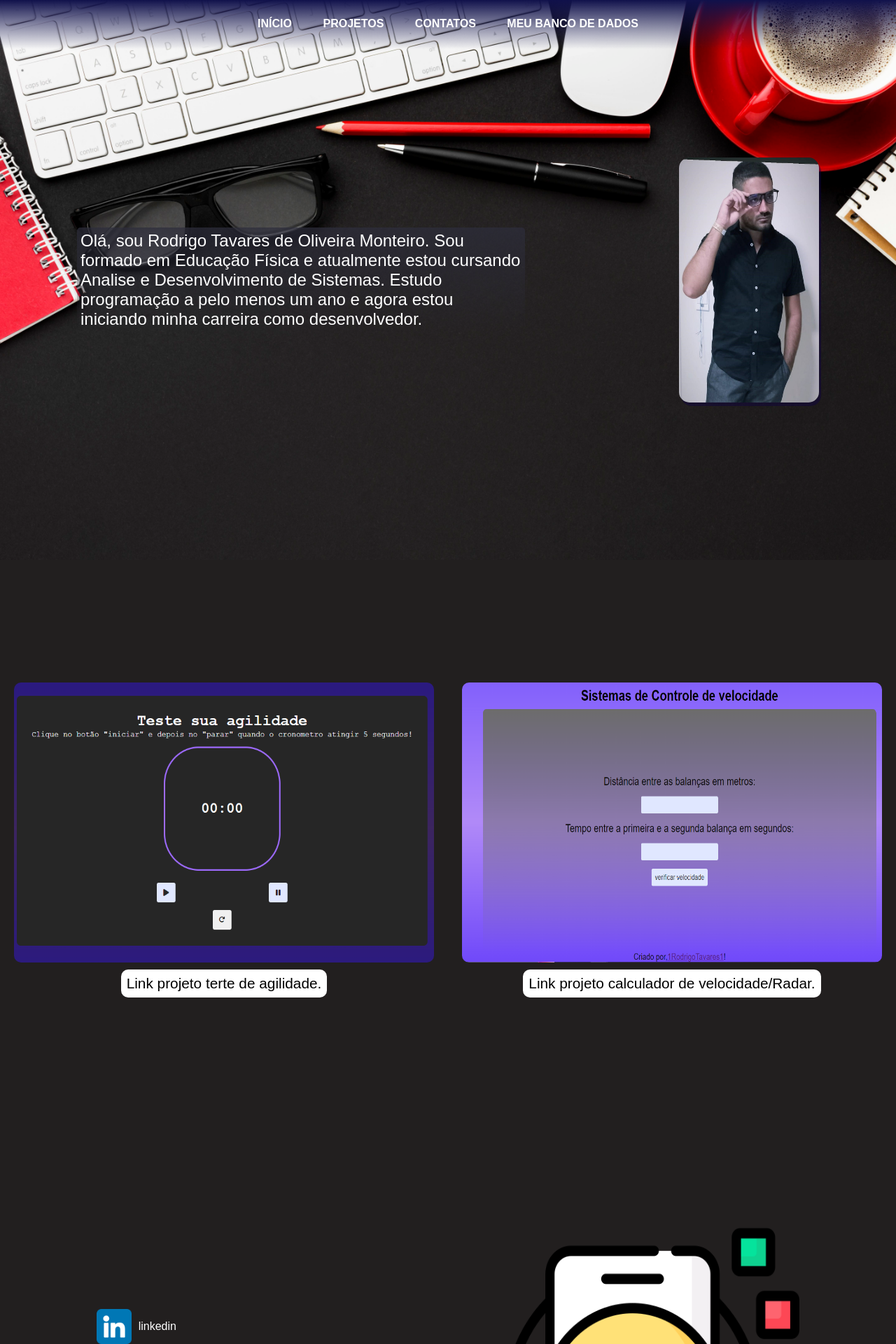
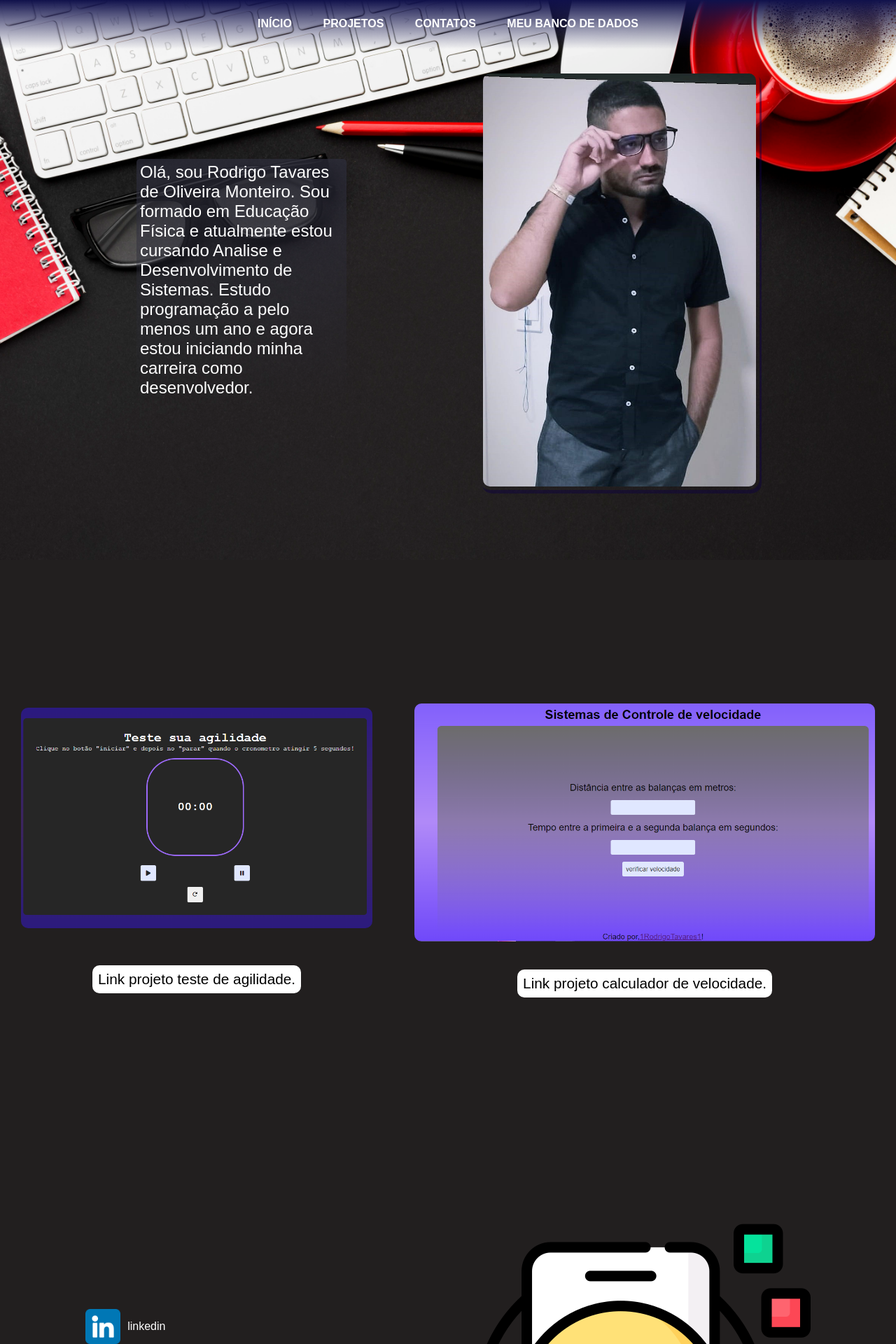
Before and after one commit to 1rodrigotavares1/Portifolio, a PHP site: page / in a window 1280 px wide. Shown: the top 1920 px of the page at 70% size. Run offline with PHP 8.4, Linux system fonts and the light colour scheme.

Commit message:
finalizaçãoResposividade-

```diff
--- a/css/style.css
+++ b/css/style.css
@@ -7,6 +7,42 @@
     padding: 0;
     box-sizing: border-box;
 
+}
+@media screen and (max-width: 800px) {
+    nav{
+        font-size: 0.7rem;
+        width: 100%;
+        padding: 10px;
+    }
+    #home p{
+        font-size: 1rem;
+        margin: 10px;
+    }
+    #home img{
+        width: 200px;
+        height: 300px;
+        margin: 10px;
+    }
+    #projetos div{
+        padding: 15px;
+        display: flex;
+        flex-direction: column;
+    }
+    #contatos{
+        padding: 15px;
+    }
+    #imagem-principal-contatos {
+
+    }
+
+
+}
+body {
+    display: flex;
+    flex-direction: column;
+    min-width: 320px;
+    max-width: 100%;
+    background: #221F1F;
 }
 nav {
     width: 100%;
@@ -46,8 +82,7 @@ section {
 }
 
 #texto {
-    width: 50%;
-    /* border: solid 2px #10114b; */
+    width: 300px;
     border-radius: 5px;
     padding: 5px;
     color: #fff;
@@ -55,25 +90,39 @@ section {
     background:linear-gradient(#2d2d3bb9, transparent) ;
 }
 #foto {
-    width: 200px;
-    height: 350px;
+    width: 400px;
+    height: 600px;
     border-radius: 15px;
     box-shadow: 3px 5px rgba(14, 0, 63, 0.459);
+    padding: 5px;
 }
 #home {
     display: flex;
-    justify-content: space-around;
+    justify-content: space-evenly;
+    padding: 5px;
 }
 #projetos {
     display: flex;
+}
+#projetos div{
+    display: flex;
     justify-content: space-around;
-
 }
-#projetos img {
-    width: 600px;
-    height: 400px;
-    border-radius: 10px;
+#link-agilidade img {
+    min-width: 300px;
+    min-height: 150px;
+    width: 100%;
+    border-radius: 40px;
     border: none;
+    padding: 30px;
+}
+#link-velocidade img {
+    min-width: 300px;
+    min-height: 150px;
+    width: 100%;
+    border-radius: 40px;
+    border: none;
+    padding: 30px;
 }
 #link-agilidade {
     display: flex;
@@ -126,6 +175,7 @@ section {
 #links-redesSociais div{
     display: flex;
     align-items: center;
+    width: 100%;
 }
 #links-redesSociais div a{
     text-decoration: none;
@@ -138,11 +188,9 @@ section {
 }
 #links-redesSociais img{
     width: 50px;
-    height: 50px;
 }
 #imagem-principal-contatos img {
-    width: 450px;
-    height: 500px;
+    width: 100%;
 }
 
 #banco-de-dados {
@@ -160,25 +208,26 @@ h2 {
 }
 #button-salvar {
     width: 100px;
-    height: 20px;
+    height: 30px;
     font-size: 1rem;
     cursor: pointer;
+    border-radius: 20px;
 }
-#button-salvar :hover{
-    background-color: #000000;
+#button-salvar:hover{
+    background-color: #daf7d9;
 }
 
 section:nth-of-type(1){
 
     background-image: url(imagens/conceito-de-mesa-vista-superior-com-espaco-de-copia.jpg);
-    /* background: linear-gradient(rgb(133, 133, 133), transparent); */
 }
 section:nth-of-type(2){
-    background: #221F1F;
+    /* background: #221F1F; */
 }
 section:nth-of-type(3){
-    background: #221F1F;
+    /* background: #221F1F; */
 }
 section:nth-of-type(4){
-    background: #221F1F;
+/*     background: #221F1F;*/
+
 }
--- a/index.html
+++ b/index.html
@@ -17,6 +17,7 @@
         </ul>
     </nav>
 
+    <main>
 
         <section id="home">
              <p id="texto">
@@ -26,41 +27,64 @@
 
         </section>
         <section id="projetos">
+            <div>
                 <div id="link-agilidade">
                     <img src="imagens/agility2.png" alt="Site Agilidade">
-            <a href="https://1rodrigotavares1.github.io/ProjetoPrincipal/" target="_blank"> Link projeto terte de agilidade.</a>
+                    <a href="https://1rodrigotavares1.github.io/ProjetoPrincipal/" target="_blank"> Link projeto teste de agilidade.</a>
                 </div>
+
                 <div id="link-velocidade">
                     <img src="imagens/velocidade.png" alt="Site Velocidade">
-            <a href="https://1rodrigotavares1.github.io/CalculadordeVelocidade/" target="_blank">Link projeto calculador de velocidade/Radar.</a>
+                    <a href="https://1rodrigotavares1.github.io/CalculadordeVelocidade/" target="_blank">Link projeto calculador de velocidade.</a>
+                </div>
             </div>
 
         </section>
         <section id="contatos">
             <div id="links-redesSociais">
-            <div><img src="imagens/linkedin.png" alt="imagem-Linkedin">
-            <a href="https://www.linkedin.com/in/rtmonteiro/" target="_blank">linkedin</a></div>
-            <div><img src="imagens/github.png" alt="imagem-github">
-            <a href="https://github.com/1rodrigotavares1" target="_blank">Github</a></div>
-            <div><img src="imagens/whatsapp (1).png" alt="imagem-WhatsApp">
-            <a href="https://wa.me/5561999898906" target="_blank">WhatsApp</a></div>
-            <div><img src="imagens/gmail (1).png" alt="Imagem-G-mail">
-            <a href="mailto:1rodrigotavares1@gmail.com" target="_blank">1rodrigotavares1@gmail.com</a></div>
+                <div>
+                    <img src="imagens/linkedin.png" alt="imagem-Linkedin">
+                    <a href="https://www.linkedin.com/in/rtmonteiro/" target="_blank">linkedin</a>
                 </div>
+                <div>
+                    <img src="imagens/github.png" alt="imagem-github">
+                    <a href="https://github.com/1rodrigotavares1" target="_blank">Github</a>
+                </div>
+                <div>
+                    <img src="imagens/whatsapp (1).png" alt="imagem-WhatsApp">
+                    <a href="https://wa.me/5561999898906" target="_blank">WhatsApp</a>
+                </div>
+                <div>
+                    <img src="imagens/gmail (1).png" alt="Imagem-G-mail">
+                    <a href="mailto:1rodrigotavares1@gmail.com" target="_blank">1rodrigotavares1@gmail.com</a>
+                </div>
+            </div>
+
             <div id="imagem-principal-contatos">
                 <img src="imagens/marketing-de-conteudo.png" alt="">
             </div>
 
         </section>
         <section id="banco-de-dados">
+
             <h2>Posso salvar o seu contato no meu banco de dados pessoal?</h2>
-        <div><p>Nome/Empresa</p><input type="text" id="nome-empresa"></div>
-        <div><p>E-mail</p><input type="text" id="e-mail-empresa"></div>
-        <div><p>Número/Wpp</p><input type="text" id="numero-empresa"></div>
+
+            <div>
+                <p>Nome/Empresa</p><input type="text" id="nome-empresa">
+            </div>
+            <div>
+                <p>E-mail</p><input type="text" id="e-mail-empresa">
+            </div>
+            <div>
+                <p>Número/Wpp</p><input type="text" id="numero-empresa">
+            </div>
+
             <input type="button" value="Salvar" id="button-salvar">
         </section>
 
+    </main>
     <script src="javascript/script.js">
+
     </script>
 </body>
 </html>
```
Lines whose indentation alone changed are shown as unchanged.
